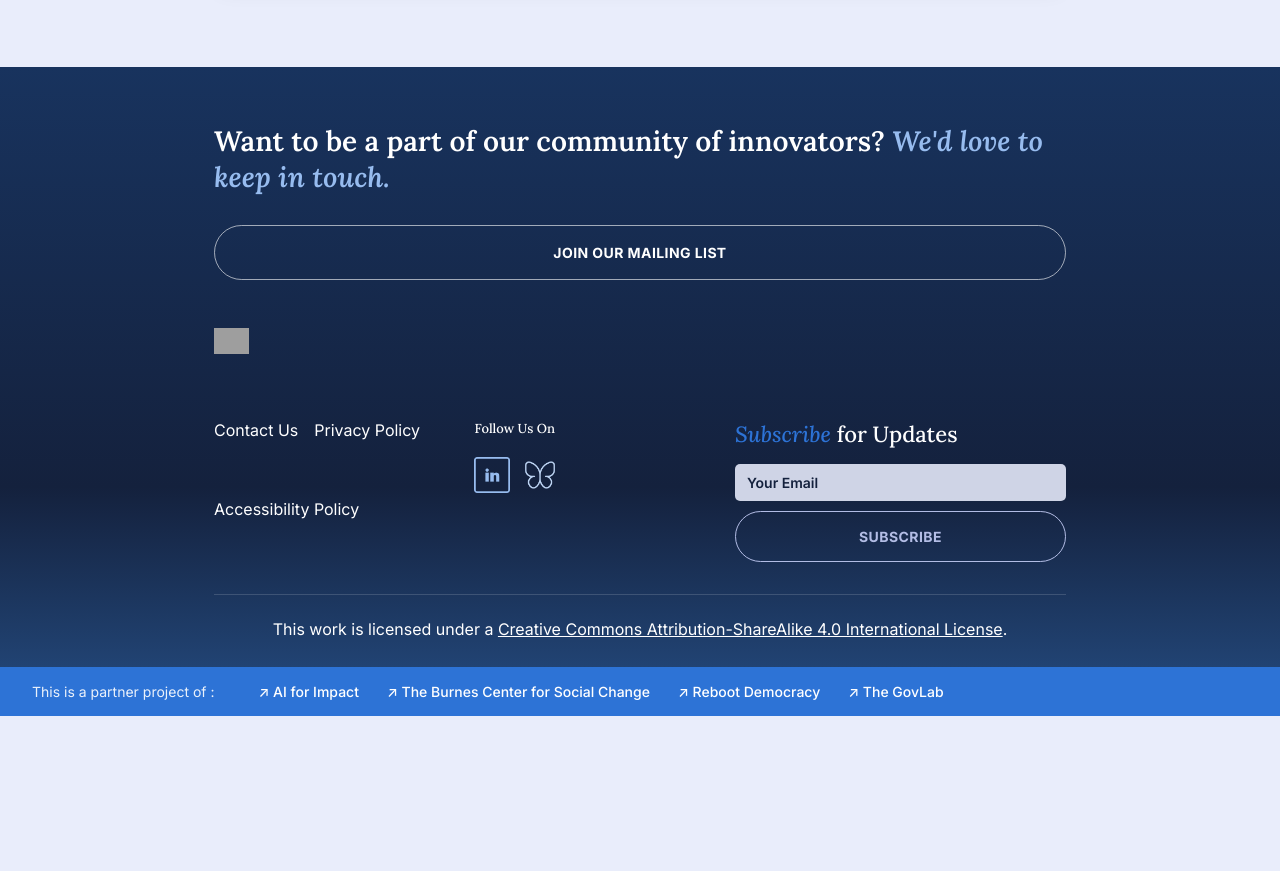
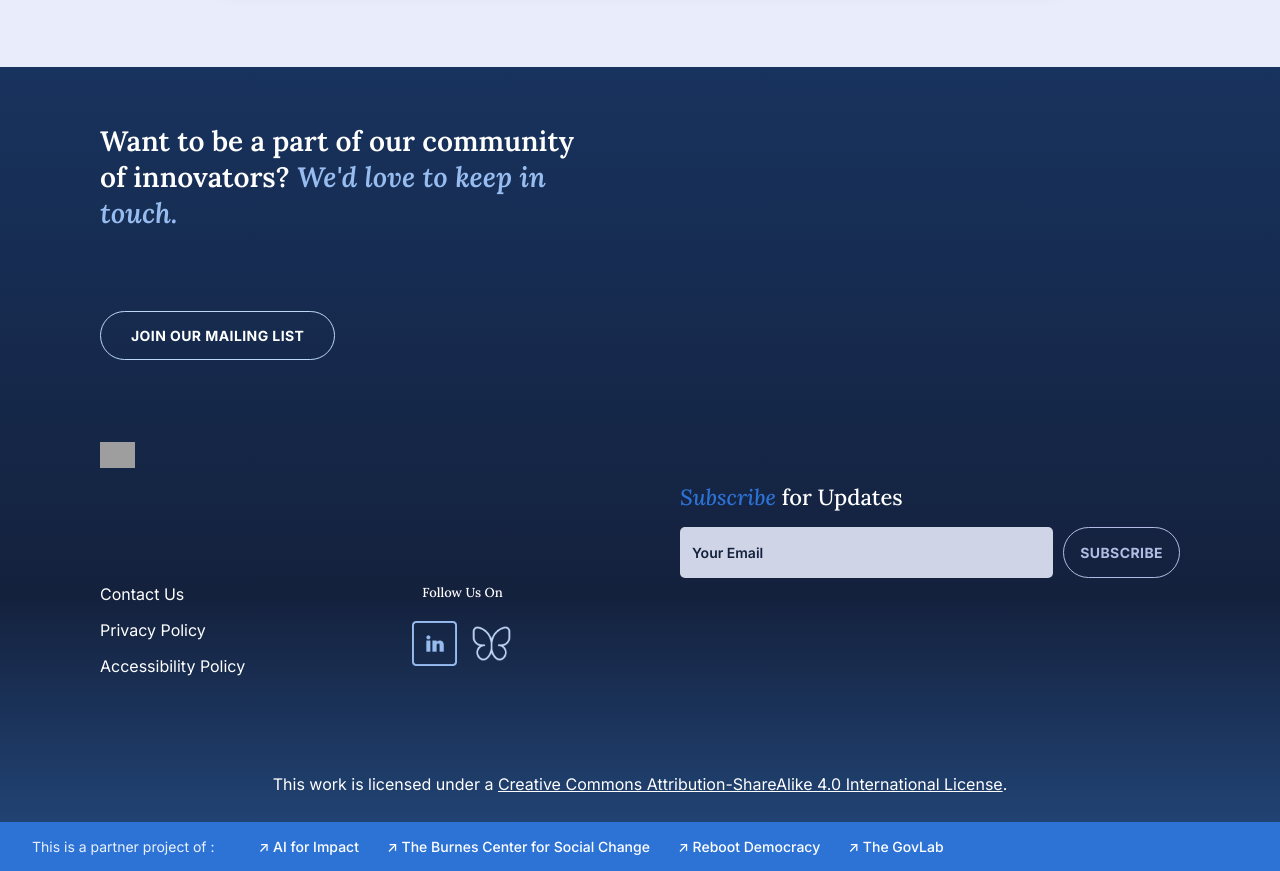
Before and after one commit to yashika-lodh/innovateUS, a React (Vite) app: page / in a window 1280 px wide. Shown: the part 1300-2171 px from the top of the page. Before the commit the page ends 2016 px from the top, so only its background shows below. Built offline with nearby package versions, Linux system fonts and the light colour scheme; grey boxes are pictures that could not be loaded.

Commit message:
fix: footer according to desktop width

```diff
--- a/src/app.tsx
+++ b/src/app.tsx
@@ -175,7 +175,8 @@ function App() {
 
       {/* Footer */}
       <footer className="site-footer">
-        <div className="container">
+        <div className="container footer-container">
+          <div className="footer-col footer-col--left">
             <p className="footer-cta">
               Want to be a part of our community of innovators? <em>We'd love to keep in touch.</em>
             </p>
@@ -183,19 +184,18 @@ function App() {
               Join Our Mailing List
             </a>
 
-          <div className="footer-grid">
-            <a href="#">
+            <a href="#" className="footer-logo-link">
               <img src="https://innovate-us.org/images/wordmark_dark.svg" alt="InnovateUS" className="logo-img logo-img--footer" />
             </a>
-          </div>
 
-          <div className="footer-columns">
-            <div>
+            <div className="footer-bottom-row">
+              <div className="footer-links-col">
                 <a href="#">Contact Us</a>
                 <a href="#">Privacy Policy</a>
                 <a href="#">Accessibility Policy</a>
               </div>
-            <div>
+
+              <div className="footer-follow-col">
                 <p className="footer-label footer-label--follow">Follow Us On</p>
                 <div className="social-icons">
                   <a href="#" aria-label="LinkedIn">
@@ -206,7 +206,10 @@ function App() {
                   </a>
                 </div>
               </div>
-            <div>
+            </div>
+          </div>
+
+          <div className="footer-col footer-col--right">
             <p className="footer-label footer-label--subscribe">
               <em>Subscribe</em> for Updates
             </p>
@@ -215,7 +218,6 @@ function App() {
               <button type="button" className="pill-btn pill-btn--ghost">
                 Subscribe
               </button>
-              </div>
             </div>
           </div>
 
@@ -229,7 +231,6 @@ function App() {
         </div>
       </footer>
       <PartnerBar open={footerPartnerBarOpen} onToggle={() => setFooterPartnerBarOpen((o) => !o)} />
-
     </>
   );
 }
--- a/src/index.css
+++ b/src/index.css
@@ -143,7 +143,7 @@ a {
 }
 
 .main-nav {
-  display: none;
+  display: flex;
   gap: 32px;
   flex: 1;
   font-size: 15px;
@@ -558,38 +558,22 @@ select[aria-invalid="true"] {
   padding: 18px;
 }
 
-.footer-grid {
-  margin: 48px 0 32px;
+.footer-logo-link {
+  display: block;
+  margin: 32px 0 32px;
 }
 
-.footer-columns {
-  display: grid;
-  grid-template-columns: 1fr 1fr 1.4fr;
-  gap: 24px;
-  padding-bottom: 32px;
-  border-bottom: 1px solid rgba(255, 255, 255, 0.15);
-}
-
-.footer-columns a {
-  display: block;
-  margin-bottom: 12px;
-  color: rgba(255, 255, 255, 0.85);
-}
-.footer-columns a:hover {
-  color: var(--white);
-}
-.footer-columns > div:first-child {
+.footer-links-row {
   display: flex;
   gap: 16px;
   flex-wrap: wrap;
+  margin-bottom: 24px;
 }
-.footer-columns > div:first-child a {
-  display: inline;
-  margin-bottom: 0;
+.footer-links-row a {
   color: var(--white);
 }
-.footer-columns > div:first-child a:hover {
-  color: rgba(255, 254, 254, 0.807);
+.footer-links-row a:hover {
+  color: rgba(255, 255, 255, 0.6);
   text-decoration: underline;
 }
 
@@ -684,13 +668,109 @@ select[aria-invalid="true"] {
   .event-card__meta {
     grid-template-columns: 1fr;
   }
-  .footer-columns {
-    grid-template-columns: 1fr;
-    border-bottom: none;
-    bottom: 20px;
-  }
   .site-header {
     gap: 16px;
+  }
+}
+
+/* ---------- Footer two-column layout (desktop only) ---------- */
+@media (min-width: 1280px) {
+  .footer-container {
+    max-width: none;
+    margin: 0;
+    padding: 0;
+    display: flex;
+    flex-wrap: wrap;
+  }
+
+  .footer-col {
+    box-sizing: border-box;
+  }
+
+  .footer-col--left {
+    width: 50%;
+    padding-left: 100px;
+    padding-right: 40px;
+  }
+
+  .footer-col--right {
+    width: 50%;
+    padding-right: 100px;
+    padding-left: 40px;
+  }
+
+  .license-line {
+    width: 100%;
+    order: 3;
+    padding: 0 100px;
+  }
+
+  .footer-cta-btn {
+    display: inline-flex;
+    align-items: center;
+    justify-content: center;
+    width: auto;
+    padding: 15px 30px;
+    border: 1.5px solid #bcd8f6;
+    border-radius: 100px;
+    margin: 50px 0 50px 0;
+  }
+
+  .footer-bottom-row {
+  display: flex;
+  flex-direction: row;
+  width: 100%;
+  gap: 80px;
+  margin-bottom: 24px;
+}
+
+.footer-links-col {
+  display: flex;
+  flex-direction: column;
+  gap: 16px;
+  margin: 50px 0 50px 0;
+}
+.footer-links-col a {
+  color: var(--white);
+  text-align: left;
+}
+.footer-links-col a:hover {
+  color: rgba(255, 255, 255, 0.6);
+  text-decoration: underline;
+}
+
+.footer-follow-col {
+  display: flex;
+  flex-direction: column;
+  align-items: center;
+  flex: 1;
+  margin: 50px 0 50px 0;
+}
+
+.footer-follow-col .social-icons img{
+  width: 45px;
+  height: 45px;
+}
+
+.footer-col--right {
+    width: 50%;
+    padding-right: 100px;
+    padding-left: 40px;
+    padding-top: 360px;
+  }
+
+  .subscribe-row {
+    flex-direction: row;
+  }
+
+  .subscribe-row input {
+    flex: 1;
+    /* padding: 20; */
+  }
+
+  .subscribe-row button {
+    width: auto;
+    white-space: nowrap;
   }
 }
 
```
Lines whose indentation alone changed are shown as unchanged.
